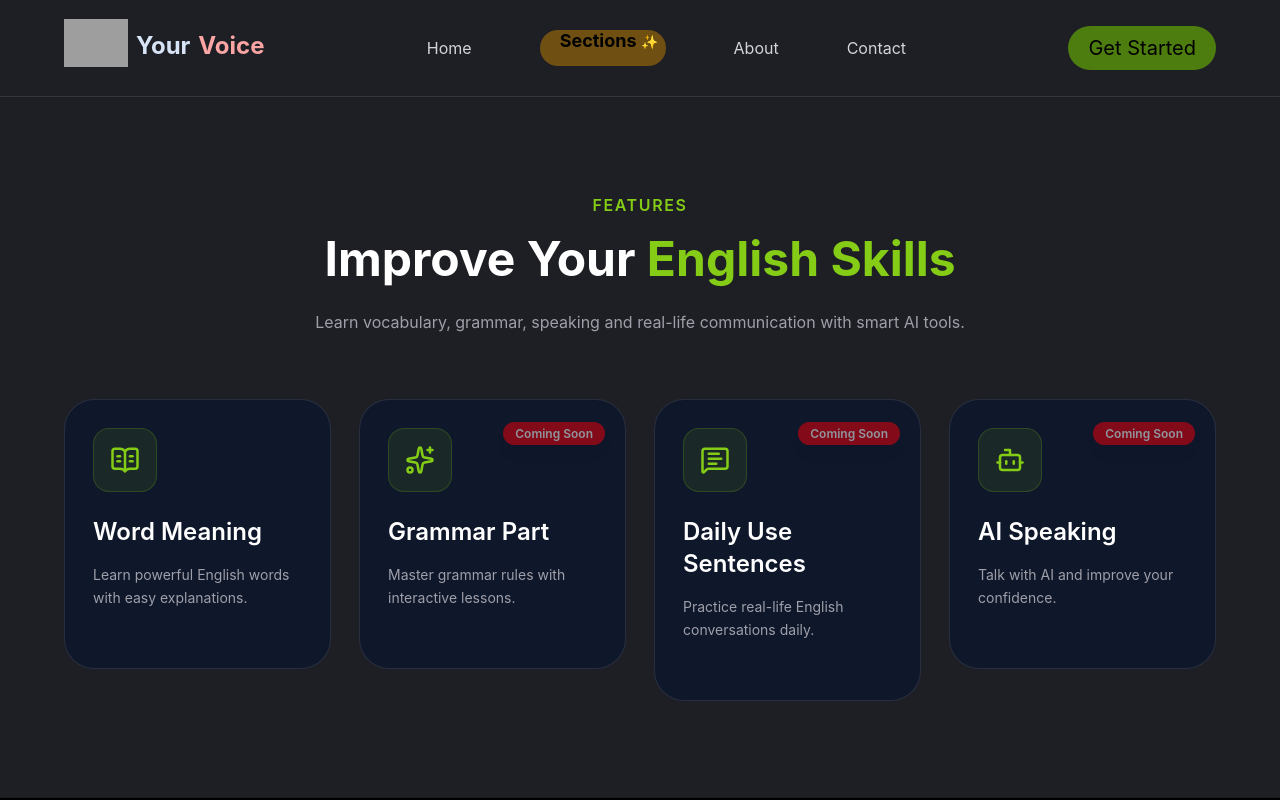
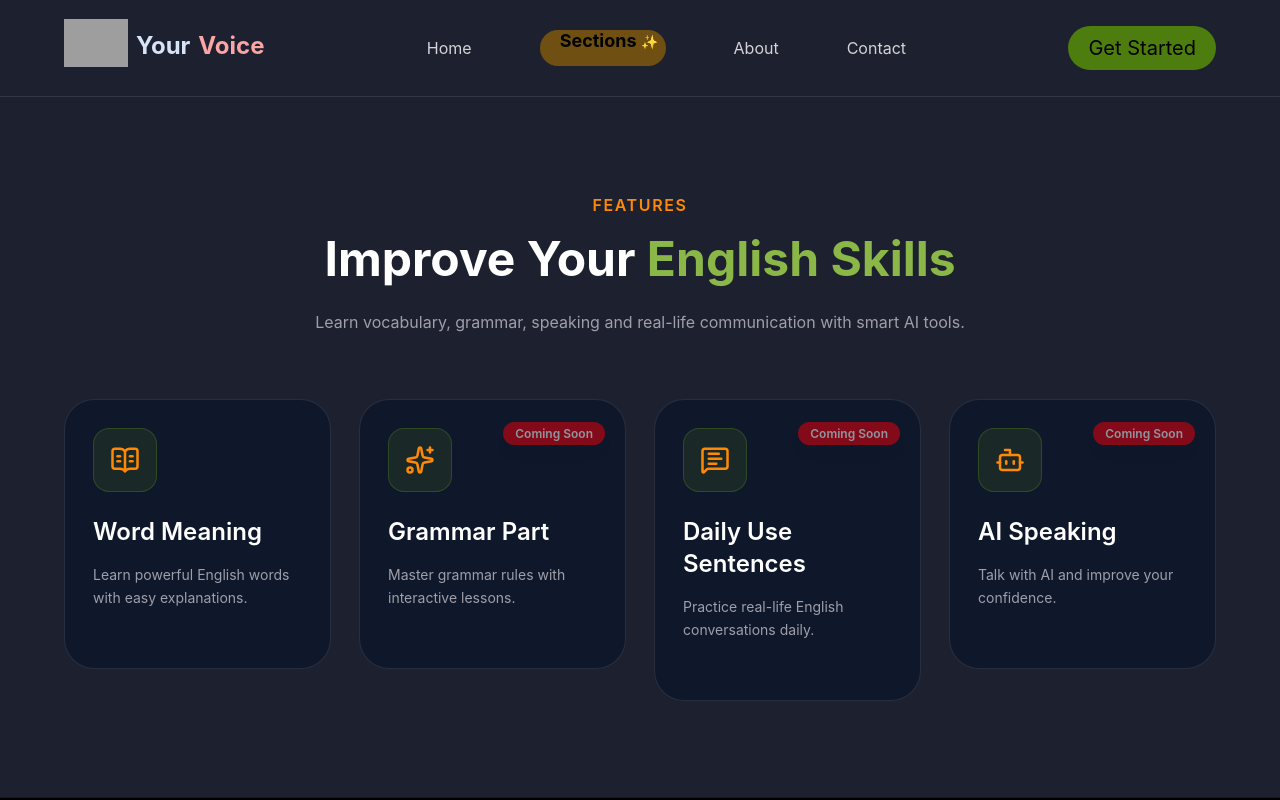
Before and after one commit to shivamsharma-01/TalkBoost, a React (Vite) app: page / in a window 1280 px wide. Both pictures are taken after a click on the button "Get Started". Shown: the top 800 px of the page. Built offline with nearby package versions, Linux system fonts and the light colour scheme; grey boxes are pictures that could not be loaded.

Commit message:
Updated chatbot UI

```diff
--- a/src/components/GrammerBox.jsx
+++ b/src/components/GrammerBox.jsx
@@ -41,7 +41,7 @@ const features = [
 
 export default function FeatureSection() {
     return (
-        <div className="bg-[#1e1f25]">
+        <div className="bg-[#1d202e] ">
             <Navbar/>
 
             <section className=" text-white py-24 px-6 md:px-16">
@@ -56,13 +56,13 @@ export default function FeatureSection() {
                     transition={{ duration: 0.5 }}
                     className="text-center max-w-2xl mx-auto"
                 >
-                    <p className="text-[#84cc16] font-semibold tracking-widest mb-3">
+                    <p className="text-orange-400 font-semibold tracking-widest mb-3">
                         FEATURES
                     </p>
 
                     <h2 className="text-4xl md:text-5xl font-bold leading-tight">
                         Improve Your
-                        <span className="text-[#84cc16]"> English Skills</span>
+                        <span className="text-[#8bb748]"> English Skills</span>
                     </h2>
 
                     <p className="text-zinc-400 mt-5 leading-relaxed">
@@ -105,7 +105,7 @@ export default function FeatureSection() {
                             )}
 
 
-                            <div className="w-16 h-16 rounded-2xl bg-[#84cc16]/10 text-[#84cc16] flex items-center justify-center mb-6 border border-[#84cc16]/20">
+                            <div className="w-16 h-16 rounded-2xl bg-[#84cc16]/10 text-orange-400 flex items-center justify-center mb-6 border border-[#84cc16]/20">
                                 {item.icon}
                             </div>
 
--- a/src/home/Home.jsx
+++ b/src/home/Home.jsx
@@ -89,7 +89,7 @@ const Home = () => {
                                 />
                             </button></Link>
 
-                            <p className="mt-5 text-[zinc-400] text-sm flex justify-center">
+                            <p className="mt-5 text-[#f6e998] text-md font-medium flex justify-center">
                                 Tap to go...<span className='text-orange-600  ml-1 mt-1'><IoRocket /></span>
                             </p>
                         </div>
```
